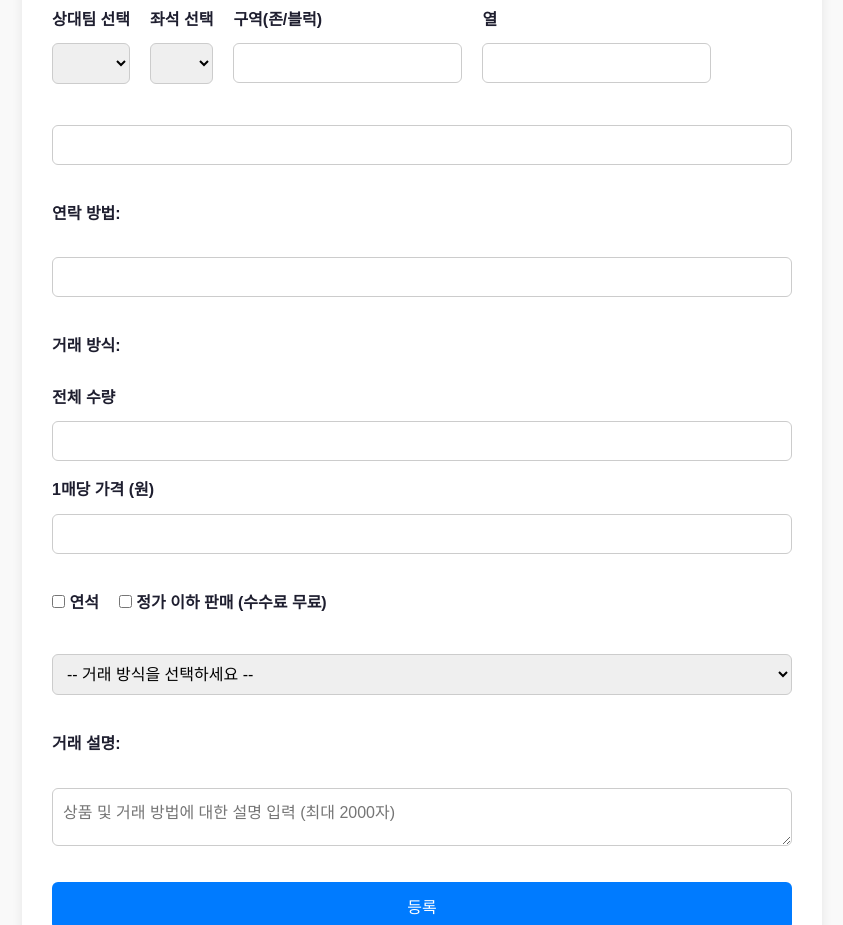
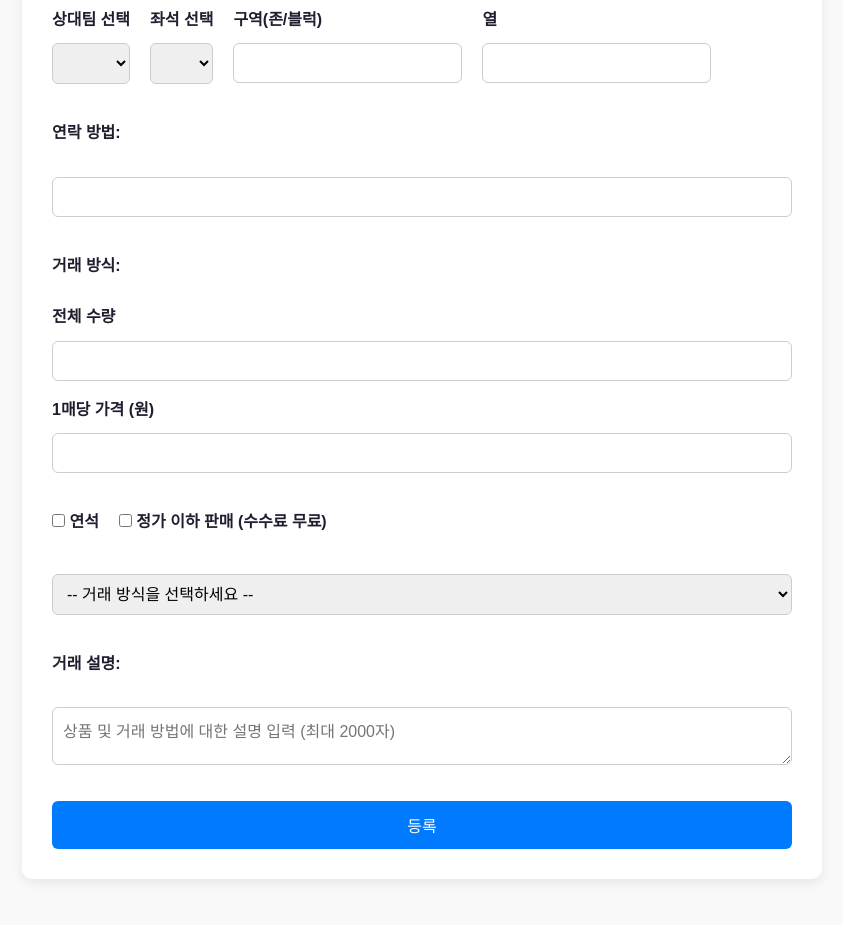
Before and after one commit to ONT549/Ticket-resell, a plain HTML site: page submit.html in a window 1280 px wide. Shown: the part 800-1725 px from the top of the page, without its empty margins (218-1061 px from the left). Drawn offline with Linux system fonts and the light colour scheme; a script that the page names is missing; a web font is replaced by a local one.

Commit message:
Update submit.html

```diff
--- a/submit.html
+++ b/submit.html
@@ -123,7 +123,7 @@
 <input id="row" name="row" type="text"/>
 </div>
 </div>
-<div class="form-group"><input id="seat_number" name="seat_number" type="text"/></div><div class="form-group"><label for="contact_method">연락 방법:</label></div><div class="form-group"><input id="contact_method" name="contact_method" required="" type="text"/></div><div class="form-group"><label for="trade_method">거래 방식:</label></div>
+<div class="form-group"><label for="contact_method">연락 방법:</label></div><div class="form-group"><input id="contact_method" name="contact_method" required="" type="text"/></div><div class="form-group"><label for="trade_method">거래 방식:</label></div>
 <div class="form-row">
 <div class="form-group">
 <label for="ticket_count">전체 수량</label>
```
